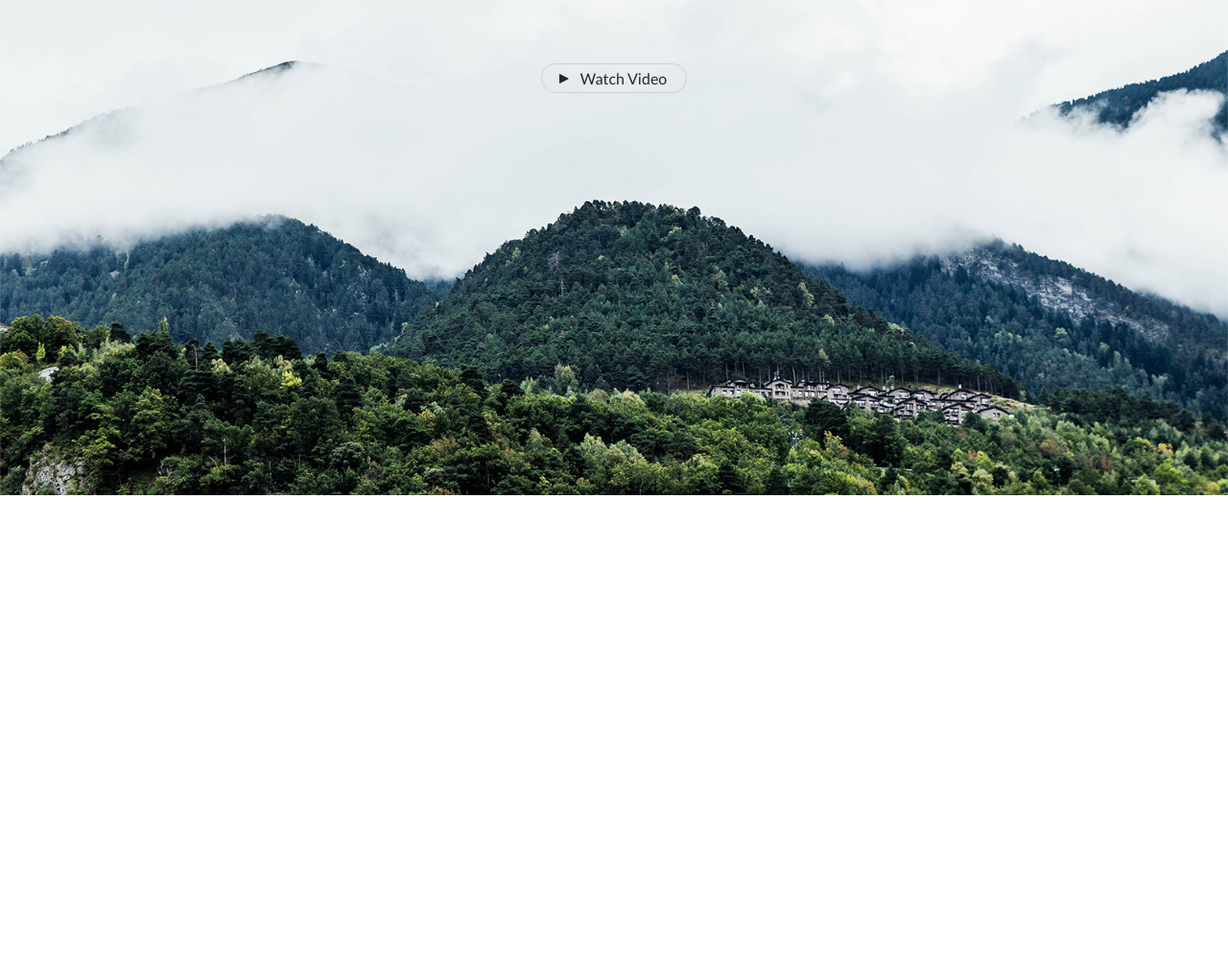
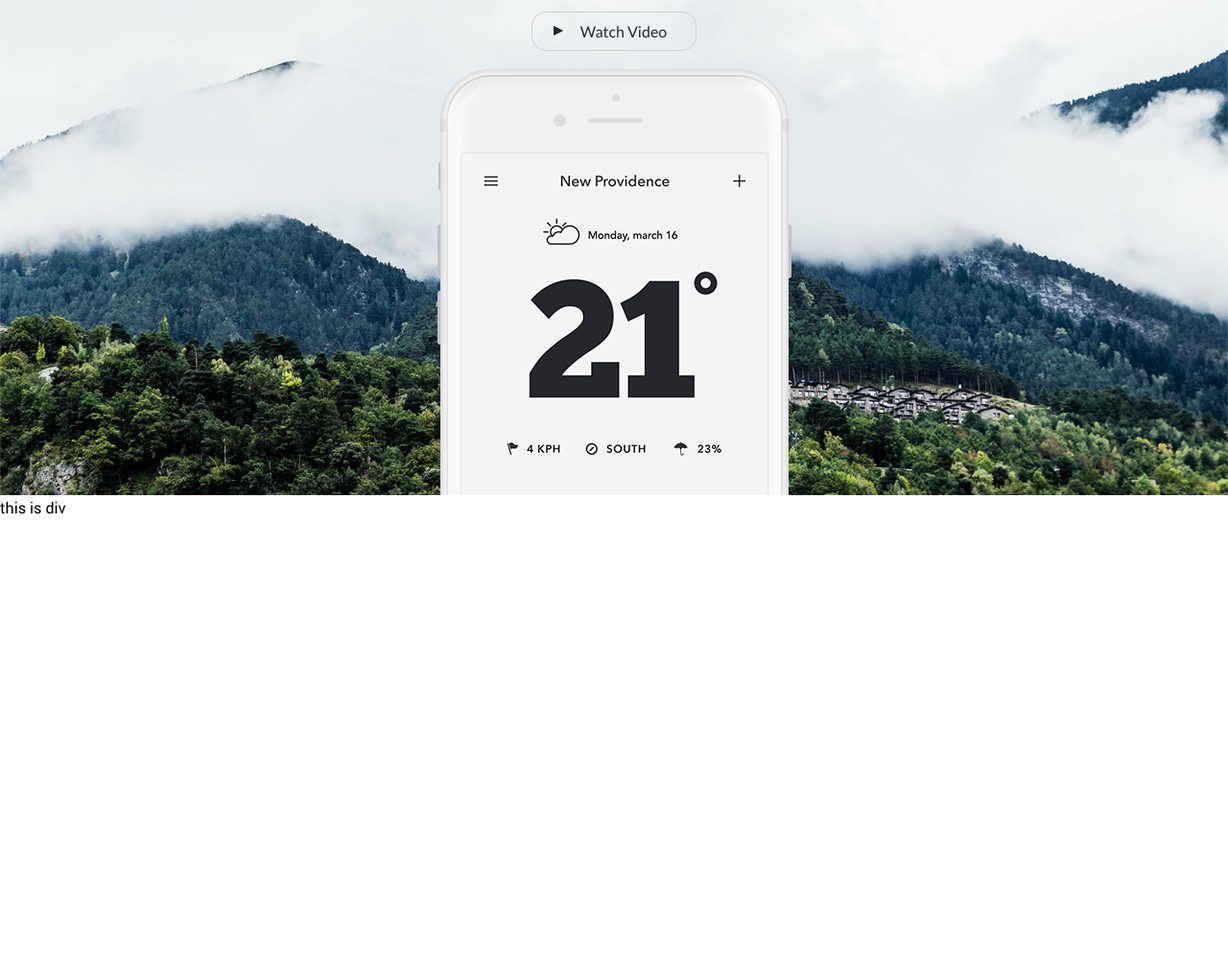
Before and after one commit to dizdostuk/newProvidence, a website: page app/index.html in a window 1280 px wide. Shown: the part 284-1300 px from the top of the page at 96% size. Before the commit the page ends 800 px from the top, so only its background shows below. Drawn offline with Linux system fonts and the light colour scheme.

Commit message:
Added phone to header section

```diff
--- a/app/index.html
+++ b/app/index.html
@@ -64,7 +64,16 @@
             <a href="#" class="video_btn">Watch Video</a>
           </div>
         </div>
+        <div class="header_phone" style="background-image: url(img/phone1.png)"></div>
       </div>
+    </div>
+
+    <div class="features">
+      this is div
+    </div>
+
+    <div class="product">'
+      product section
     </div>
 
     <script src="js/scripts.min.js"></script>
--- a/app/scss/main.scss
+++ b/app/scss/main.scss
@@ -72,7 +72,7 @@ h1 {
 	height: 100vh;
 	background-size: cover;
 	background-position: 0;
-	position: absolute;
+	position: relative;
 	top: 0;
 }
 .header::after {
@@ -86,9 +86,8 @@ h1 {
 	z-index: -1;
 }
 .container {
-	margin-top: 20px;
 	display: grid;
-	grid-template-rows: 10% 1fr 1fr;
+	grid-template-rows: 10% 20% 75%;
 }
 .menu {
 	display: grid;
@@ -147,11 +146,11 @@ h1 {
 	width: 770px;
 }
 .video_btn {
-	padding: 5px 20px 5px 40px;
+	padding: 10px 30px 10px 50px;
 	background-image: url(../img/playicon.png);
 	background-repeat: no-repeat;
 	background-size: 10px;
-	background-position: 18px 10px;
+	background-position: 22px 14px;
 	border: 1px solid #d0d0d0;
 	border-radius: 15px;
 	font-size: 16px;
@@ -161,5 +160,29 @@ h1 {
 	opacity: 1;
 	color: $links;
 }
+.header_phone {
+	background-repeat: no-repeat;
+	width: 369px;
+	height: 753px;
+	align-self: center;
+    justify-self: center;
+}
 
+.features {
+	background-color: #fff;
+    width: 100%;
+    height: 500px;
+    z-index: 2;
+    color: #000;
+    display: block;
+    position: relative;
+}
+
+.product {
+	background-color: orange;
+    width: 100%;
+    height: 500px;
+    color: #000;
+    display: block;
+}
 @import "media"; // Always at the end
```
Also changed, not shown: app/css/main.min.css.
